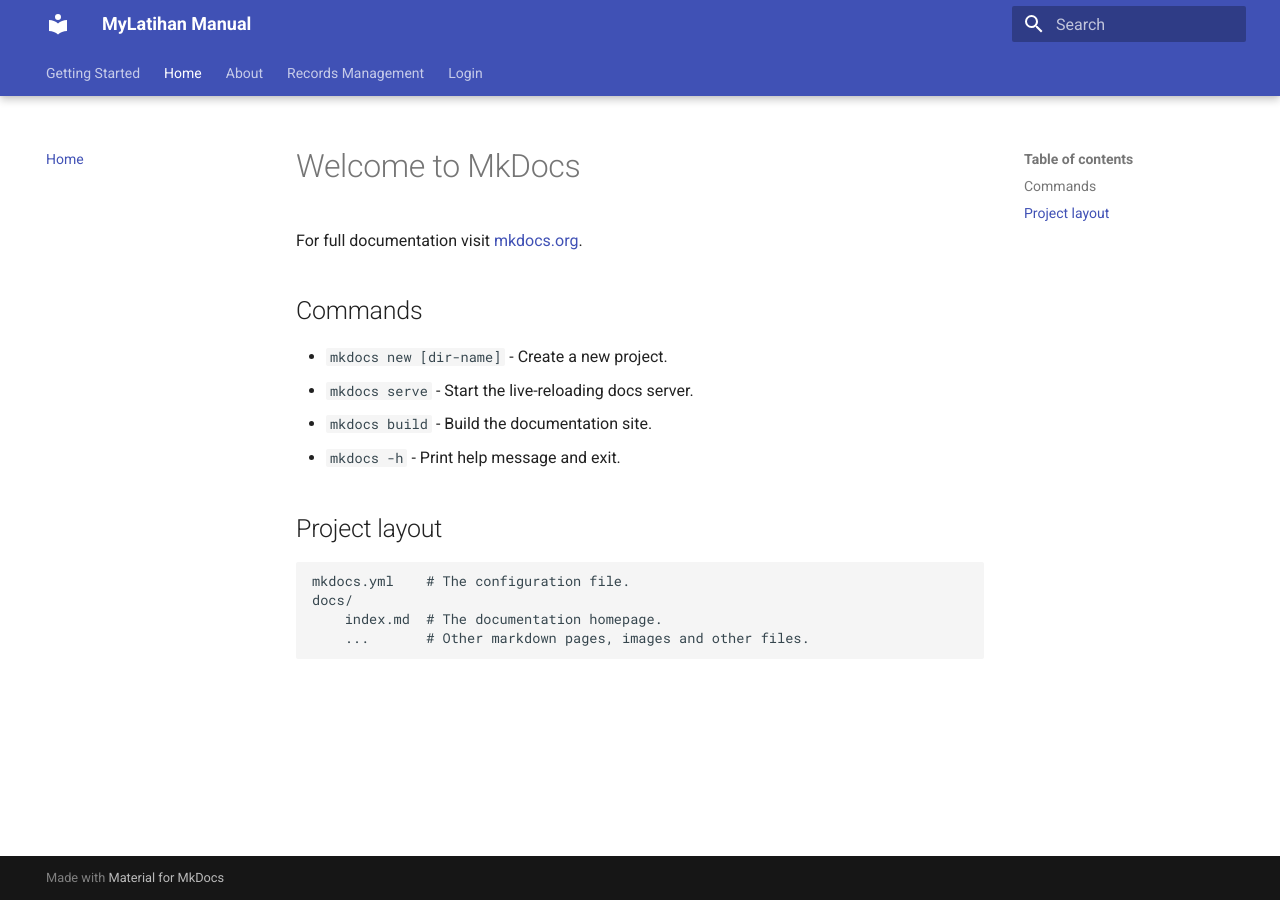
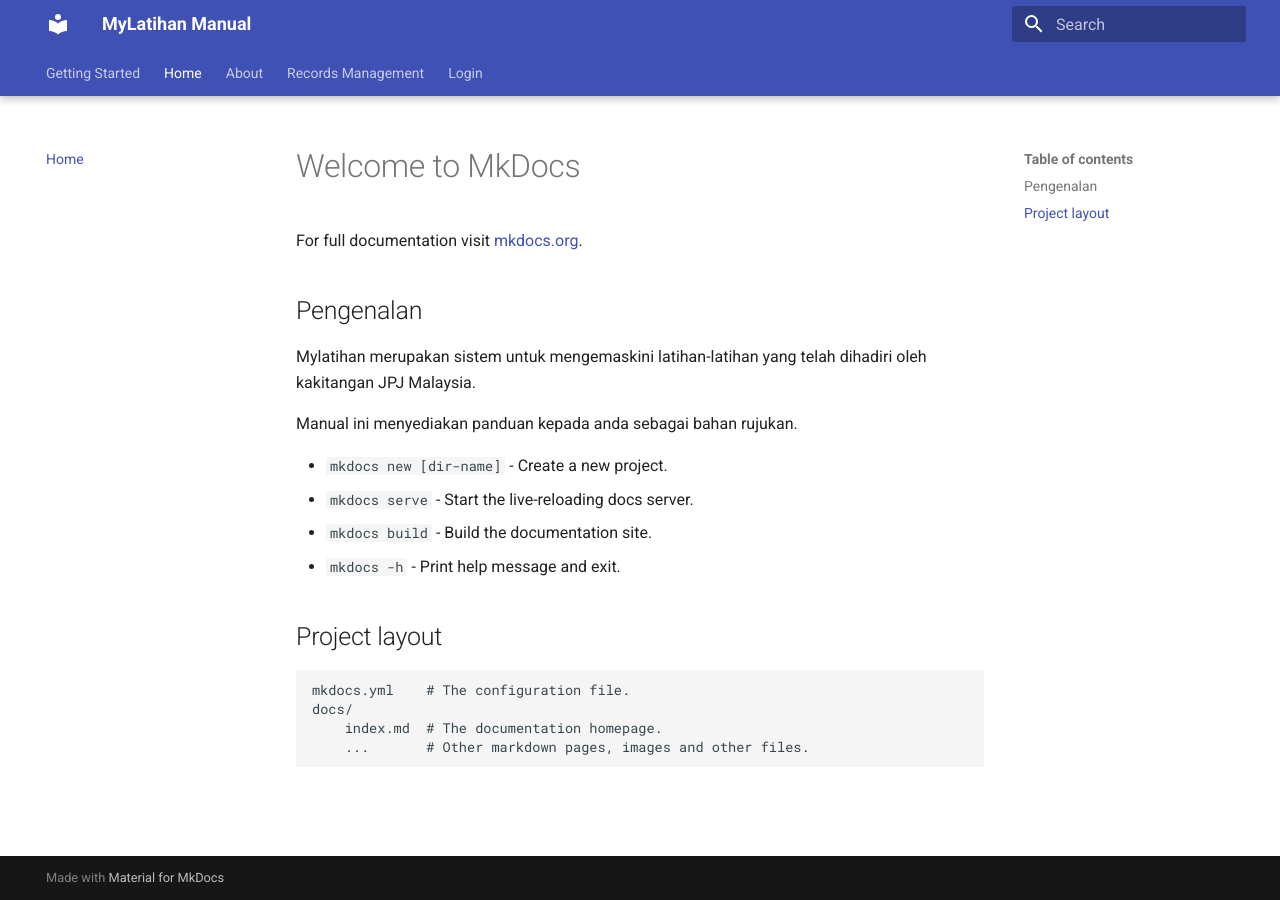
Before and after one commit to akademi-jpj/mylatihan, an MkDocs documentation site: the page built from docs/index.md, in a window 1280 px wide. Built offline with MkDocs 1.6.1 and Material for MkDocs 9.7.7, drawn with Linux system fonts in a browser that asks for light colours.

Commit message:
Update document index

```diff
--- a/docs/index.md
+++ b/docs/index.md
@@ -2,7 +2,11 @@
 
 For full documentation visit [mkdocs.org](https://www.mkdocs.org).
 
-## Commands
+## Pengenalan
+
+Mylatihan merupakan sistem untuk mengemaskini latihan-latihan yang telah dihadiri oleh kakitangan JPJ Malaysia.
+
+Manual ini menyediakan panduan kepada anda sebagai bahan rujukan.
 
 * `mkdocs new [dir-name]` - Create a new project.
 * `mkdocs serve` - Start the live-reloading docs server.
```
